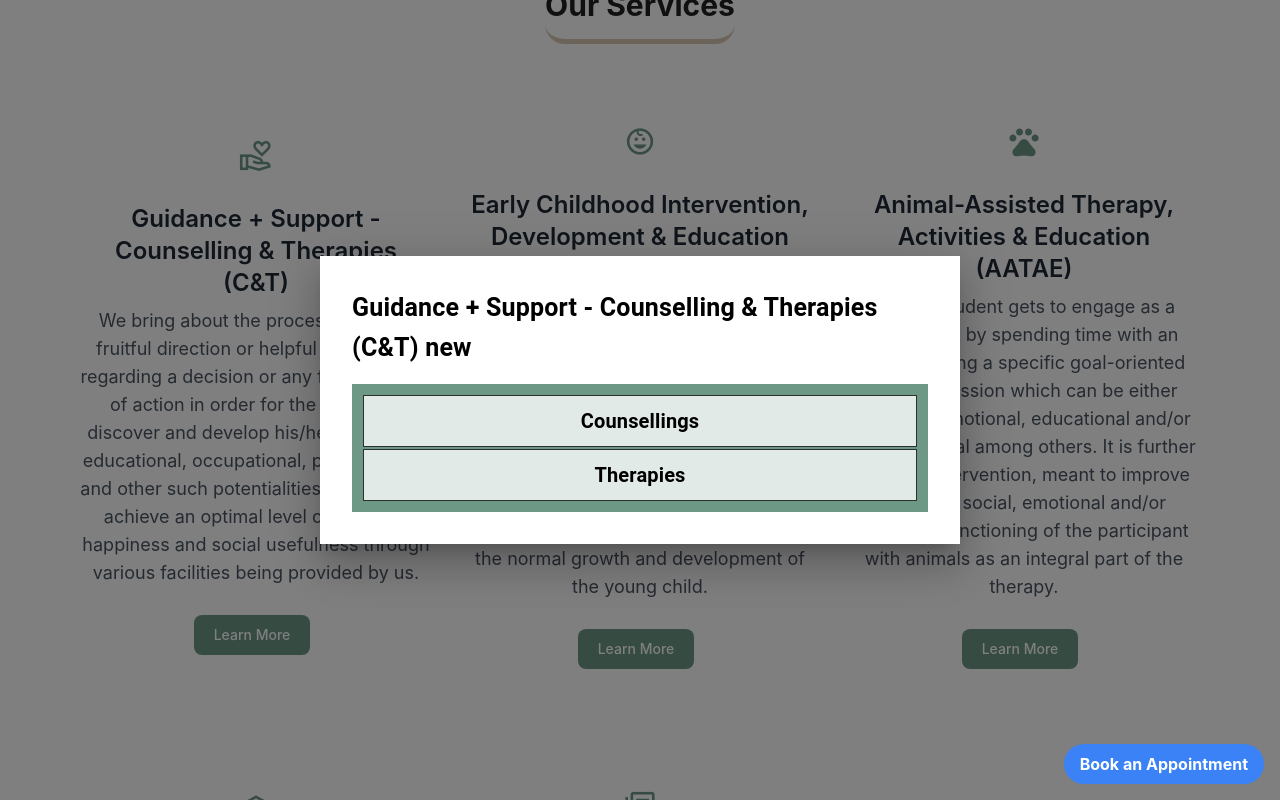
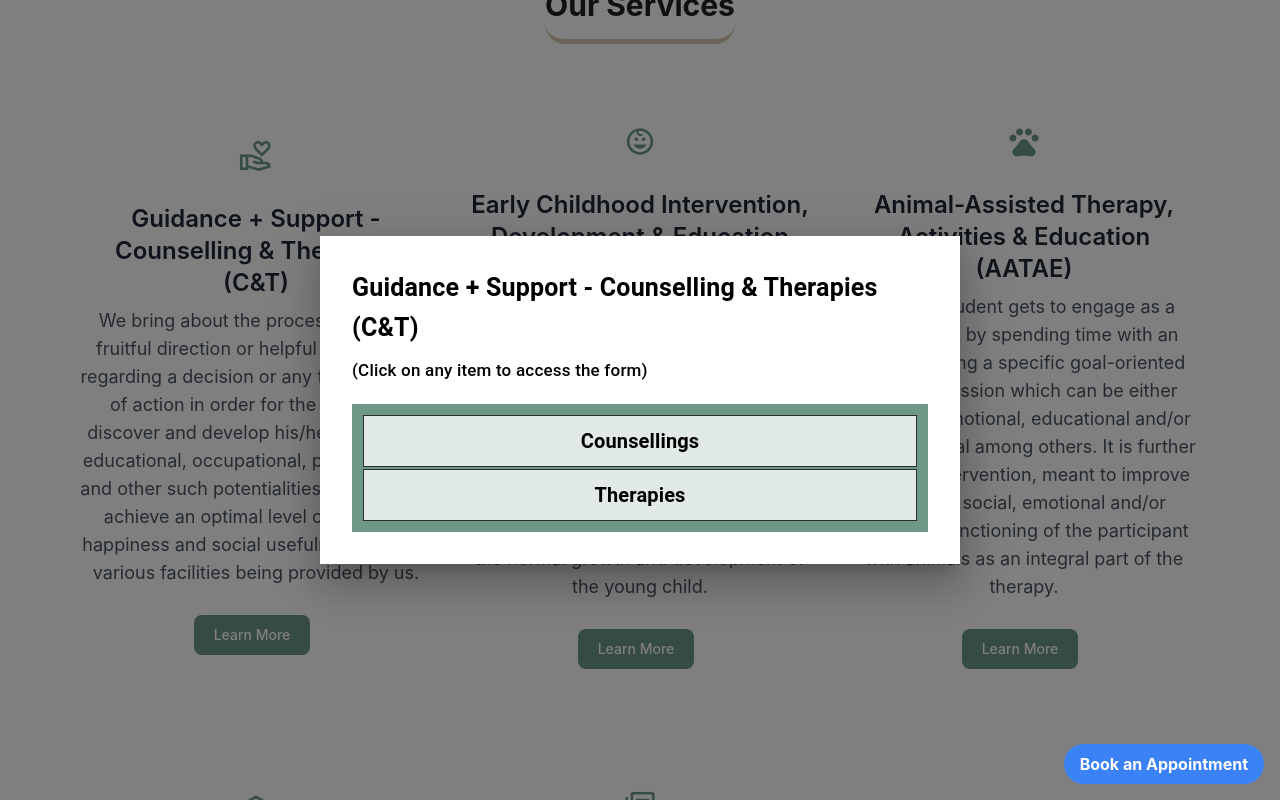
Before and after one commit to sahilrohera10/TapEnabler, a React (Create React App) app: page / in a window 1280 px wide. Both pictures are taken after a click on the element 256 px from the left and 2445 px from the top of the page. Shown: the part 2045-2845 px from the top of the page. Built offline with nearby package versions, Linux system fonts and the light colour scheme.

Commit message:
bug done

```diff
--- a/src/Components/ServiceModal.js
+++ b/src/Components/ServiceModal.js
@@ -119,7 +119,12 @@ export default function ServiceModal(props) {
                 variant="h6"
                 component="h2"
               >
-                {props.name} new
+                {props.name}
+                <br />
+                <span style={{ fontWeight: "550", fontSize: "17px" }}>
+                  {" "}
+                  (Click on any item to access the form)
+                </span>
               </Typography>
               <Typography id="modal-modal-description" sx={{ mt: 2 }}>
                 <div class="grid-container">
```
